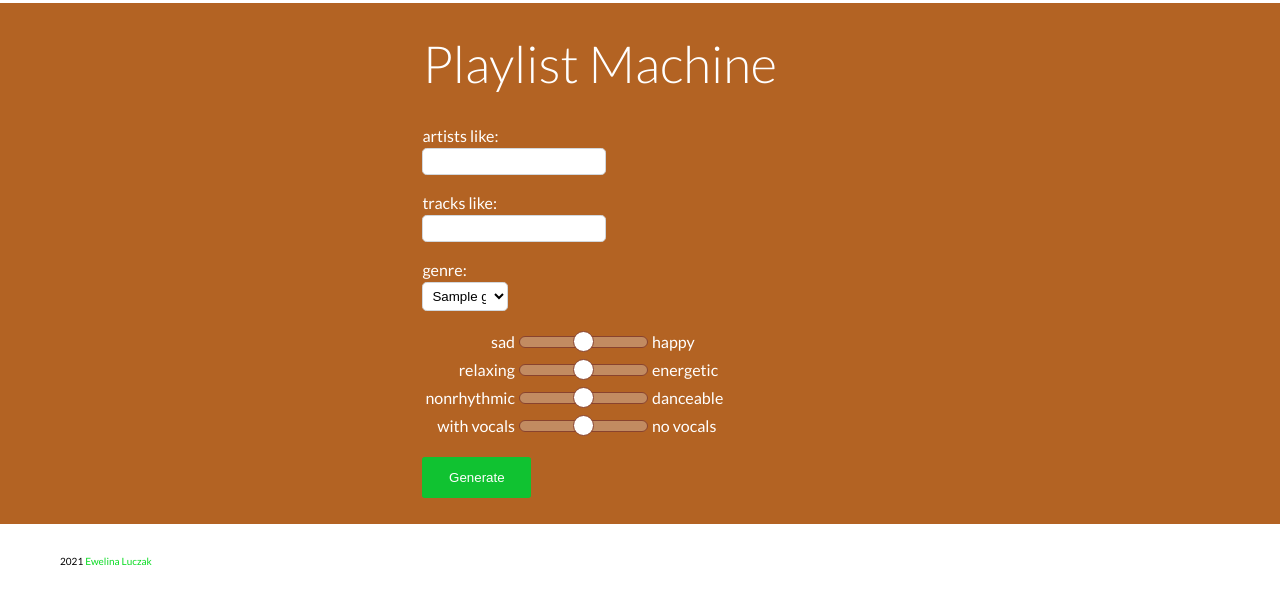
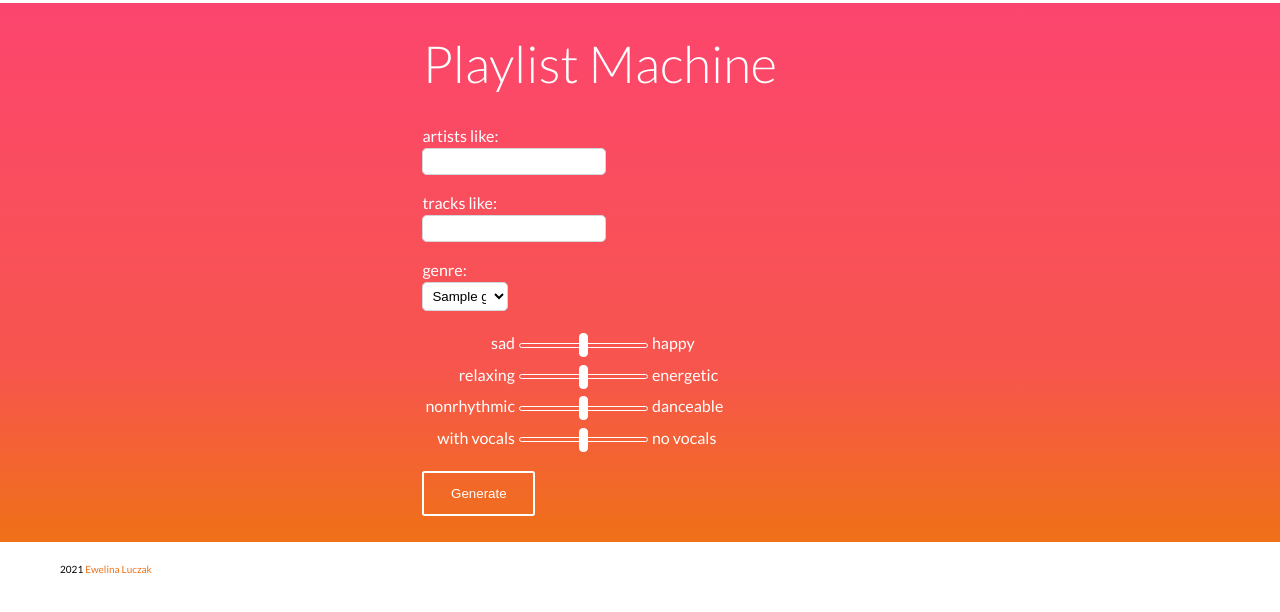
Before and after one commit to eluczak/playlist-machine, a Flask app: template templates/machine/index.html in a window 1280 px wide. Shown: the part 66-678 px from the top of the page. Run offline with Flask 2, Linux system fonts and the light colour scheme; the template is opened without the code that fills it: most values are stand-ins (such as "Sample title", 1, 10 or a date in 2020); parts of the project's set-up code (start-up, migrations or seed data) failed here and were passed over; some libraries are stand-ins or nearby versions.

Commit message:
changed layout

```diff
--- a/static/styles.css
+++ b/static/styles.css
@@ -1,23 +1,16 @@
 @import url('https://fonts.googleapis.com/css2?family=Lato:wght@300;400&display=swap');
 
 .title {
-    color: white;
     font-weight: 300;
     font-size: 1.6em;
 }
 
 .align-left {
     text-align: left;
-    color: white;
 }
 
 .align-right {
     text-align: right;
-    color: white;
-}
-
-label {
-    color: white;
 }
 
 h2 {
@@ -45,7 +38,7 @@ h2 {
 
 input[type=range] {
   width: 100%;
-  margin: 4.5px 0;
+  margin: 9.5px 0;
   background-color: transparent;
   -webkit-appearance: none;
 }
@@ -53,76 +46,76 @@ input[type=range]:focus {
   outline: none;
 }
 input[type=range]::-webkit-slider-runnable-track {
-  background: #c28b61;
-  border: 1px solid #89432e;
-  border-radius: 11px;
+  background: none;
+  border: 1px solid #ffffff;
+  border-radius: 2.8px;
   width: 100%;
-  height: 12px;
+  height: 5px;
   cursor: pointer;
 }
 input[type=range]::-webkit-slider-thumb {
-  margin-top: -5.5px;
-  width: 21px;
-  height: 21px;
+  margin-top: -10.5px;
+  width: 9px;
+  height: 24px;
   background: #ffffff;
-  border: 1px solid #89432e;
-  border-radius: 50px;
+  border: 1px solid #ffffff;
+  border-radius: 4px;
   cursor: pointer;
   -webkit-appearance: none;
 }
 input[type=range]:focus::-webkit-slider-runnable-track {
-  background: #c99973;
+  background: #ceffff;
 }
 input[type=range]::-moz-range-track {
-  background: #c28b61;
-  border: 1px solid #89432e;
-  border-radius: 11px;
+  background: none;
+  border: 1px solid #ffffff;
+  border-radius: 2.8px;
   width: 100%;
-  height: 12px;
+  height: 5px;
   cursor: pointer;
 }
 input[type=range]::-moz-range-thumb {
-  width: 21px;
-  height: 21px;
+  width: 9px;
+  height: 24px;
   background: #ffffff;
-  border: 1px solid #89432e;
-  border-radius: 50px;
+  border: 1px solid #ffffff;
+  border-radius: 4px;
   cursor: pointer;
 }
 input[type=range]::-ms-track {
   background: transparent;
   border-color: transparent;
-  border-width: 5.5px 0;
+  border-width: 10.5px 0;
   color: transparent;
   width: 100%;
-  height: 12px;
+  height: 5px;
   cursor: pointer;
 }
 input[type=range]::-ms-fill-lower {
-  background: #bb7d4f;
-  border: 1px solid #89432e;
-  border-radius: 22px;
+  background: #34ffff;
+  border: 1px solid #ffffff;
+  border-radius: 5.6px;
 }
 input[type=range]::-ms-fill-upper {
-  background: #c28b61;
-  border: 1px solid #89432e;
-  border-radius: 22px;
+  background: none;
+  border: 1px solid #ffffff;
+  border-radius: 5.6px;
 }
 input[type=range]::-ms-thumb {
-  width: 21px;
-  height: 21px;
+  width: 9px;
+  height: 24px;
   background: #ffffff;
-  border: 1px solid #89432e;
-  border-radius: 50px;
+  border: 1px solid #ffffff;
+  border-radius: 4px;
   cursor: pointer;
   margin-top: 0px;
   /*Needed to keep the Edge thumb centred*/
 }
 input[type=range]:focus::-ms-fill-lower {
-  background: #c28b61;
+  background: none;
 }
 input[type=range]:focus::-ms-fill-upper {
-  background: #c99973;
+  background: #ceffff;
 }
 /*TODO: Use one of the selectors from https://stackoverflow.com/a/20541859/7077589 and figure out
 how to remove the virtical space around the range input in IE*/
@@ -134,6 +127,7 @@ how to remove the virtical space around the range input in IE*/
   }
 }
 
+
 .button {
 	color: white;
 	padding: 1em 2em 1em 2em;
@@ -143,19 +137,21 @@ how to remove the virtical space around the range input in IE*/
 }
 
 .button_submit {
-    background: #10C231;
+    background: none;
+    border: 2px solid white
 }
 
 .button_submit:hover {
-	background: #09db22;
+	background: #ffffff50;
 }
 
 .button_back {
-    background: #0b83bd;
+    background: none;
+    border: 2px solid white
 }
 
 .button_back:hover {
-	background: #14b1e0;
+	background: #ffffff50;
 }
 
 body {
@@ -168,7 +164,8 @@ body {
 
 .content_area {
 	padding-left: 33%;
-    background-color: #b36323;
+    background: rgb(239,113,23);
+    background: linear-gradient(0deg, rgba(239,113,23,1) 0%, rgba(247,85,78,1) 33%, rgba(252,69,110,1) 100%);
     margin-top: 3px;
     padding-top: 1px;
     padding-bottom: 10px;
@@ -176,7 +173,6 @@ body {
 
 .header {
     background-color: #3c3c3c;
-    color: white;
     margin: 0;
     padding: 5px;
     padding-right: 60px;
@@ -190,7 +186,7 @@ body {
 .footer {
     margin: 0;
     padding-left: 60px;
-    padding-top: 20px;
+    padding-top: 10px;
     font-size: 10px;
 }
 
@@ -199,7 +195,7 @@ body {
 }
 
 a {
-    color: #09db22;
+    color: rgb(239,113,23);
     text-decoration: none;
 }
 
```
